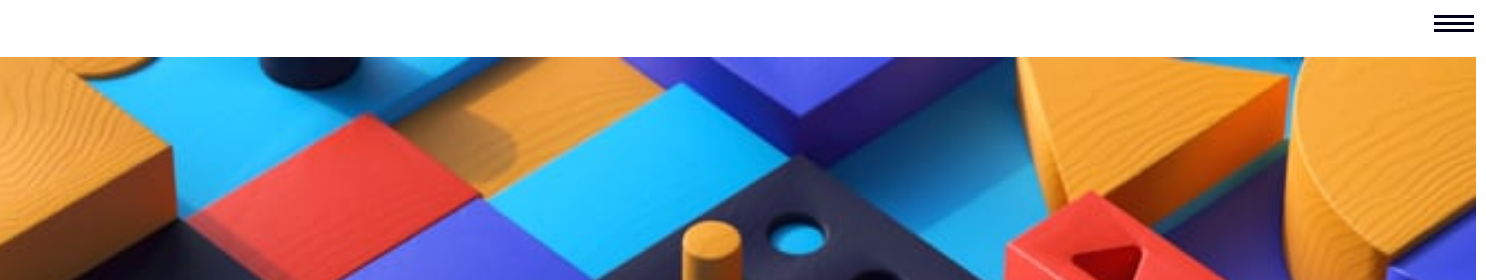
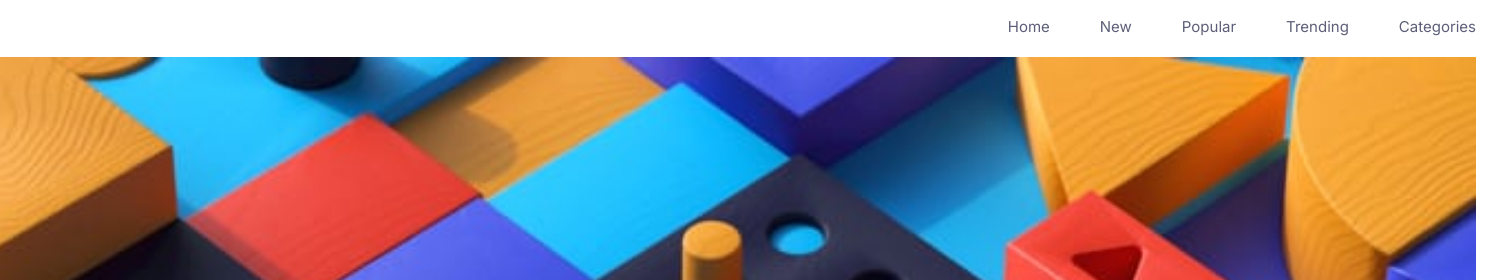
Before and after one commit to arenascode/News-homepage-FEMentor, a website: page index.html in a window 1536 px wide. Shown: the top 280 px of the page, 50-1536 px from the left. Drawn offline with Linux system fonts and the light colour scheme.

Commit message:
menu responsive done

```diff
--- a/css/style.css
+++ b/css/style.css
@@ -39,8 +39,8 @@ html, body {
   width: 35px;
   height: 25px;
 }
-.menuNavbar {
-  /* display: none; */
+#menuDesktop {
+  display: none;
 }
 
 .menuResponsive {
@@ -201,3 +201,30 @@ html, body {
   color: hsl(5, 85%, 63%);
   cursor: pointer;
 }
+
+@media (min-width: 1440px){
+
+
+.menuNavbar {
+  display: flex;
+}
+.menuResponsive {
+  display: none;
+}
+#menuDesktop {
+  margin-left: 10px;
+  align-self: center;
+  padding: 10px;
+  display: flex;
+  column-gap: 50px;
+}
+.linkItemNav {
+  color: hsl(236, 13%, 42%);
+}
+.linkItemNav:hover {
+
+  color: hsl(5, 85%, 63%);
+  cursor: pointer;
+}
+
+}
--- a/index.html
+++ b/index.html
@@ -18,17 +18,23 @@
     <div class="logoNavbar">
       <img id="logo" src="./assets/images/logo.svg" alt="logo">
     </div>
-    <!-- Its hide for the moment with  display: none in css -->
+    <div id="menuDesktop">
+      <a class="linkItemNav" href="#">Home</a>
+        <a class="linkItemNav" href="#">New</a>
+        <a class="linkItemNav" href="#">Popular</a>
+        <a class="linkItemNav" href="#">Trending</a>
+        <a class="linkItemNav" href="#">Categories</a>
+    </div>
     <div class="modal" id="myModal">
       <div class=" modal-content menuNavbar">
         <button id="closeModalBton">
           <img src="./assets/images/icon-menu-close.svg" alt="" height="20px" width="20px">
         </button>
-          <a class="linkItemNav" href="#">Home</a>
-          <a class="linkItemNav" href="#">New</a>
-          <a class="linkItemNav" href="#">Popular</a>
-          <a class="linkItemNav" href="#">Trending</a>
-          <a class="linkItemNav" href="#">Categories</a>
+        <a class="linkItemNav" href="#">Home</a>
+        <a class="linkItemNav" href="#">New</a>
+        <a class="linkItemNav" href="#">Popular</a>
+        <a class="linkItemNav" href="#">Trending</a>
+        <a class="linkItemNav" href="#">Categories</a>
 
 
       </div>
--- a/js/index.js
+++ b/js/index.js
@@ -27,3 +27,5 @@ window.onclick = function (e) {
   }, 600);
 }
 }
+
+window.screenX
```
